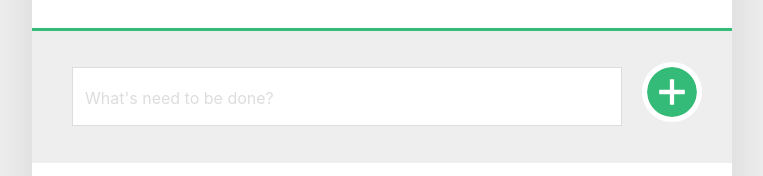
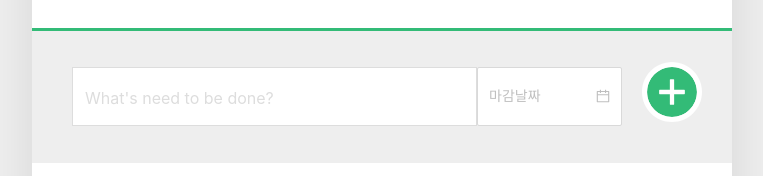
Before and after one commit to Seokkitdo/solarconnect_ts, a React (Create React App) app: page / in a window 1280 px wide. Shown: the part 185-361 px from the top of the page, without its empty margins (258-1021 px from the left). Built offline with nearby package versions, Linux system fonts and the light colour scheme.

Commit message:
feat : todo 마감기한 추가

```diff
--- a/package.json
+++ b/package.json
@@ -6,7 +6,7 @@
   "main": "src/index.js",
   "dependencies": {
     "@types/node": "^16.6.2",
-    "antd": "4.16.8",
+    "antd": "^4.16.8",
     "react": "17.0.2",
     "react-dom": "17.0.2",
     "react-scripts": "^4.0.3",
--- a/src/components/todo/TodoService.tsx
+++ b/src/components/todo/TodoService.tsx
@@ -5,13 +5,14 @@ export type Itodo = {
   id: number;
   text: string;
   done: boolean;
+  deadline: string
 };
 
 let initialTodos: Itodo[] = [];
 
 export const useTodo = () => {
   const [todoState, setTodoState] = useState(initialTodos);
-  console.log(todoState[0])
+  console.log(todoState)
   var nextIdState = 0;
   const incrementNextId = () => {
     nextIdState = nextIdState + 1;
@@ -38,7 +39,7 @@ export const useTodo = () => {
   };
 
   const createTodo = (todo: Itodo) => {
-    const nextId = todoState[todoState.length - 1].id + 1
+    const nextId = todoState.length > 1 ? todoState[todoState.length - 1].id + 1 : todoState.length + 1
     setTodoState((prevState : Itodo[]) =>
       prevState.concat({
         ...todo,
--- a/src/components/todo/template/create/TodoCreate.tsx
+++ b/src/components/todo/template/create/TodoCreate.tsx
@@ -2,6 +2,7 @@ import React, { useState } from "react";
 import styled from "styled-components";
 import { PlusCircleOutlined } from "@ant-design/icons";
 import { Itodo } from '../../TodoService'
+import { DatePicker} from 'antd';
 
 const CircleButton = styled.button<{ open: boolean }>`
   background: #33bb77;
@@ -38,7 +39,7 @@ const InsertForm = styled.form`
 const Input = styled.input`
   padding: 12px;
   border: 1px solid #dddddd;
-  width: 100%;
+  width: 90%;
   outline: none;
   font-size: 21px;
   box-sizing: border-box;
@@ -62,6 +63,7 @@ const TodoCreate = ({
 }: TodoCreateProps) => {
   const [open, setOpen] = useState(false);
   const [value, setValue] = useState("");
+  const [date, setDate] = useState("")
 
   const handleToggle = () => setOpen(!open);
   const handleChange = (e: React.ChangeEvent<HTMLInputElement>) =>
@@ -73,13 +75,19 @@ const TodoCreate = ({
     createTodo({
       id: nextId,
       text: value,
-      done: false
+      done: false,
+      deadline: date,
     });
     incrementNextId(); // nextId 하나 증가
 
     setValue(""); // input 초기화
+    setDate("")
     setOpen(false); // open 닫기
   };
+
+  function onChange(date:any, dateString:string) {
+    setDate(dateString)
+  }
 
   return (
     <>
@@ -91,7 +99,7 @@ const TodoCreate = ({
             onChange={handleChange}
             value={value}
           />
-
+          <DatePicker placeholder="마감날짜" onChange={onChange}/>
           <CircleButton onClick={handleToggle} open={open}>
             <PlusCircleOutlined />
           </CircleButton>
--- a/src/components/todo/template/list/item/TodoItem.tsx
+++ b/src/components/todo/template/list/item/TodoItem.tsx
@@ -54,6 +54,17 @@ const Text = styled.div<{ done: boolean }>`
     `}
 `;
 
+const Deadline = styled.div<{done: boolean}>`
+    flex: 0.2;
+    font-size: 16px;
+    color: #119955;
+    ${(props) =>
+       props.done &&
+        css`
+        color: #ced4da;
+        text-decoration: line-through;
+    `}
+`;
 interface TodoItemProps {
   toggleTodo: (id: number) => void;
   removeTodo: (id: number) => void;
@@ -75,6 +86,7 @@ const TodoItem = ({ toggleTodo, removeTodo, todo }: TodoItemProps) => {
         {todo.done && <CheckOutlined />}
       </CheckCircle>
       <Text done={todo.done}>{todo.text}</Text>
+      <Deadline done={todo.done}>{todo.deadline}</Deadline>
       <Remove onClick={handleRemove}>
         <DeleteOutlined />
       </Remove>
```
Also changed, not shown: 1 other file (tests, documents, lock files or other folders).
